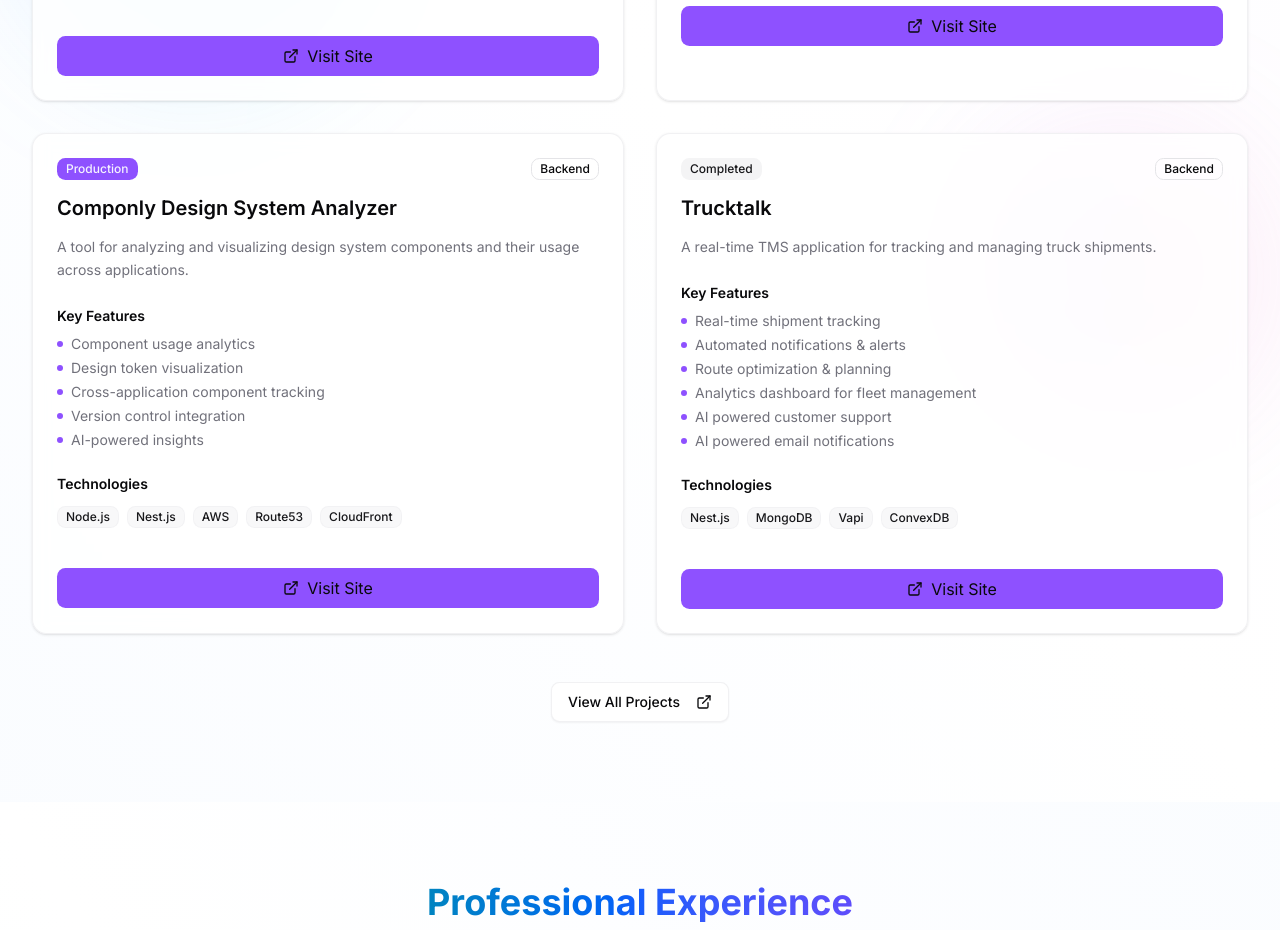
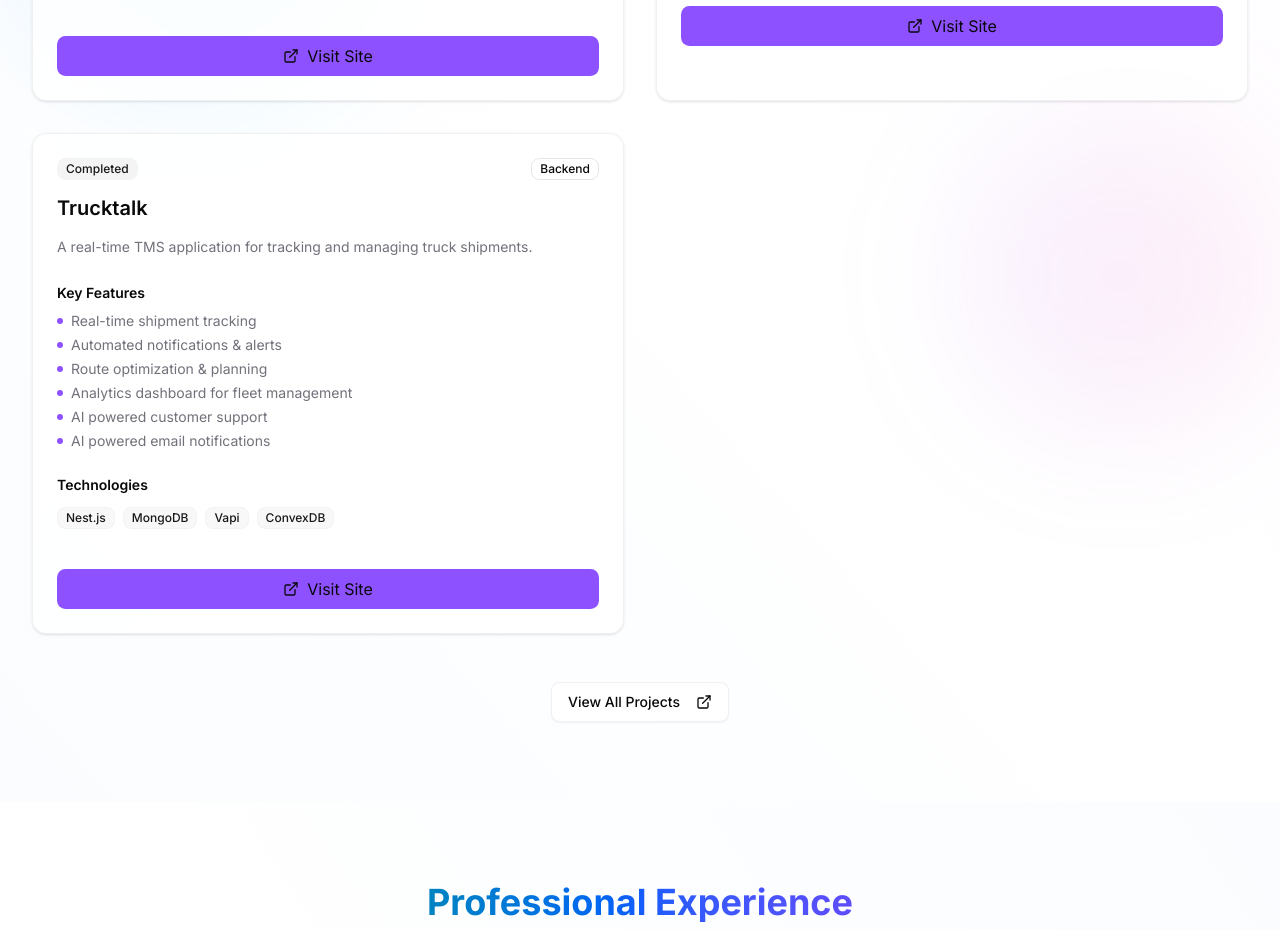
Before and after one commit to ahShimul/ahShimul.github.io, a Next.js app: page / in a window 1280 px wide. Shown: the part 3540-4470 px from the top of the page. Built offline with nearby package versions, Linux system fonts and the light colour scheme.

Commit message:
Update projects-section.tsx

```diff
--- a/src/components/projects-section.tsx
+++ b/src/components/projects-section.tsx
@@ -60,23 +60,6 @@ const projects = [
       'Multi-environment deployment',
     ],
     link: 'https://www.taxontrack.us',
-  },
-  {
-    id: 3,
-    title: 'Componly Design System Analyzer',
-    description:
-      'A tool for analyzing and visualizing design system components and their usage across applications.',
-    technologies: ['Node.js', 'Nest.js', 'AWS', 'Route53', 'CloudFront'],
-    category: 'Backend',
-    status: 'Production',
-    features: [
-      'Component usage analytics',
-      'Design token visualization',
-      'Cross-application component tracking',
-      'Version control integration',
-      'AI-powered insights',
-    ],
-    link: 'https://componly.co',
   },
   {
     id: 4,
```
